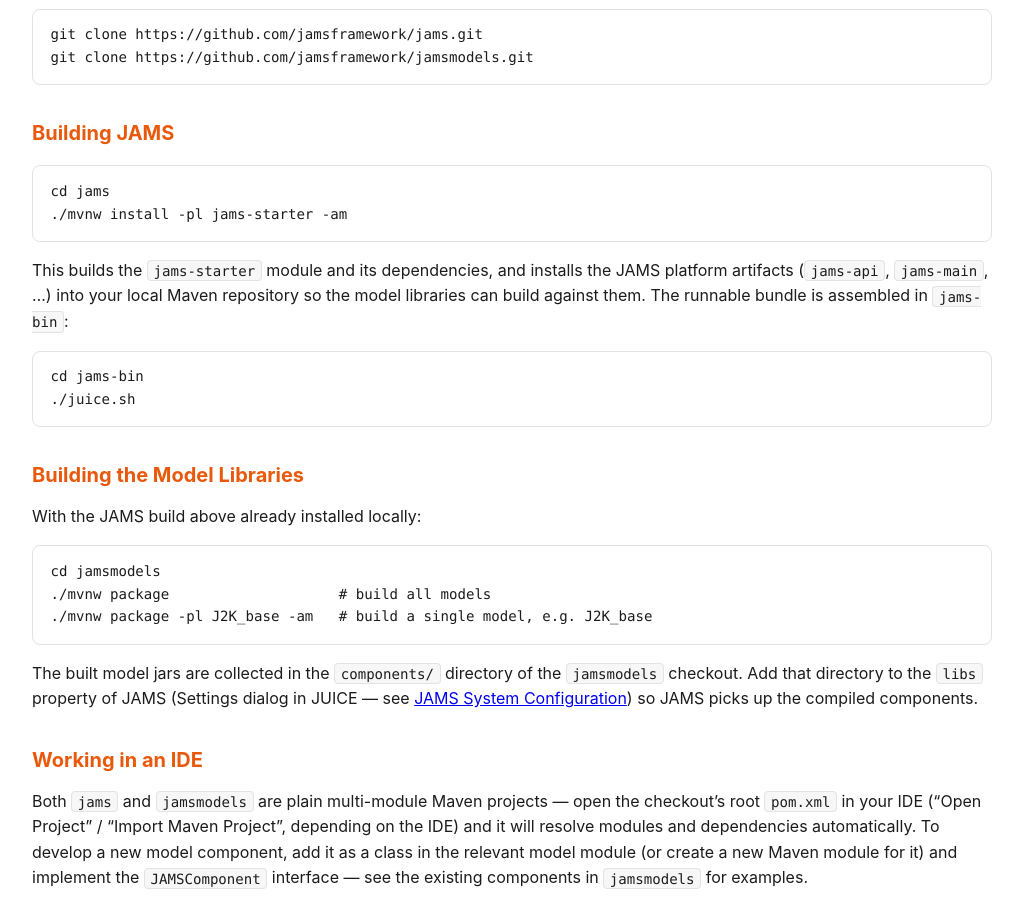
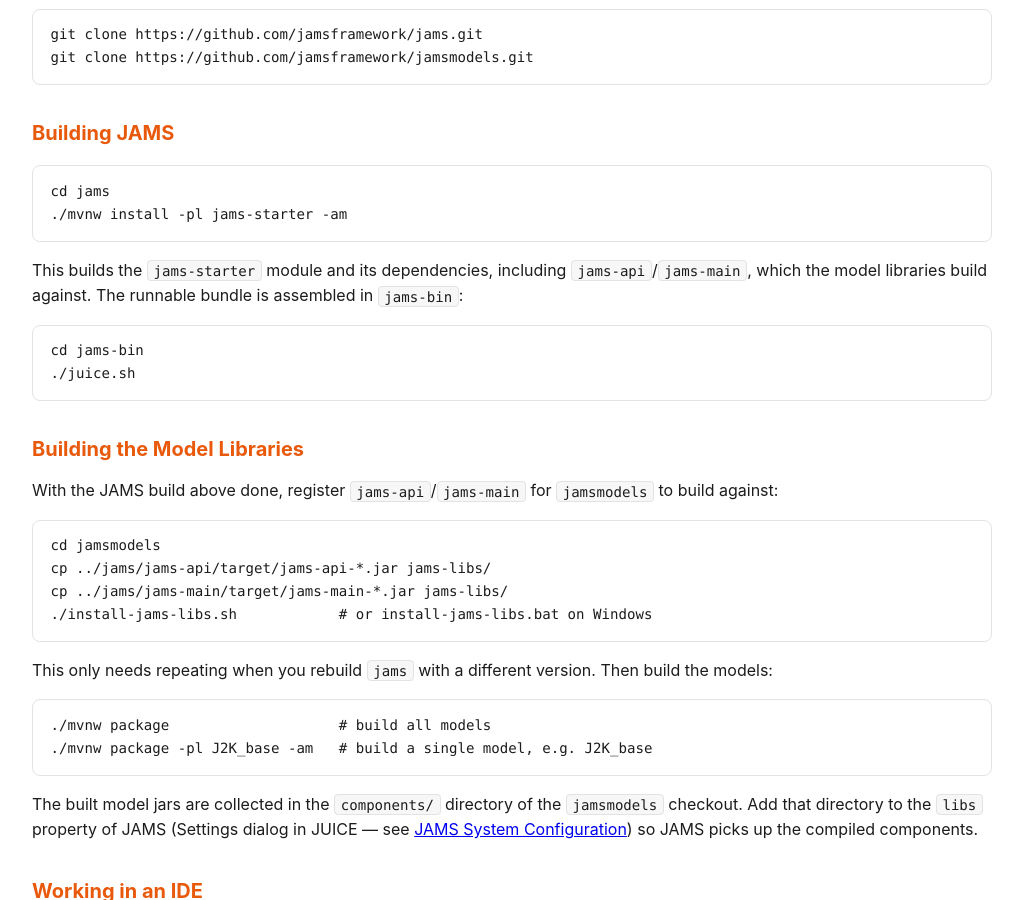
Before and after one commit to jamsframework/jamsframework.github.io, a Jekyll site: the page built from documentation/jams-config/setting-up-a-jams-development-environment/index.md, in a window 1280 px wide and 900 px high, scrolled down 670 px. Shown: the whole window, without its empty margins (128-1151 px from the left). Built offline with Jekyll 4.4.1, drawn with Linux system fonts in a browser that asks for light colours.

Commit message:
Document the jams-libs/ build prerequisite for jamsmodels

````diff
--- a/documentation/jams-config/setting-up-a-jams-development-environment/index.md
+++ b/documentation/jams-config/setting-up-a-jams-development-environment/index.md
@@ -33,7 +33,7 @@
 ./mvnw install -pl jams-starter -am
 ```
 
-This builds the `jams-starter` module and its dependencies, and installs the JAMS platform artifacts (`jams-api`, `jams-main`, …) into your local Maven repository so the model libraries can build against them. The runnable bundle is assembled in `jams-bin`:
+This builds the `jams-starter` module and its dependencies, including `jams-api`/`jams-main`, which the model libraries build against. The runnable bundle is assembled in `jams-bin`:
 
 ```
 cd jams-bin
@@ -42,10 +42,20 @@
 
 ## Building the Model Libraries
 
-With the JAMS build above already installed locally:
+With the JAMS build above done, register `jams-api`/`jams-main` for
+`jamsmodels` to build against:
 
 ```
 cd jamsmodels
+cp ../jams/jams-api/target/jams-api-*.jar jams-libs/
+cp ../jams/jams-main/target/jams-main-*.jar jams-libs/
+./install-jams-libs.sh            # or install-jams-libs.bat on Windows
+```
+
+This only needs repeating when you rebuild `jams` with a different
+version. Then build the models:
+
+```
 ./mvnw package                    # build all models
 ./mvnw package -pl J2K_base -am   # build a single model, e.g. J2K_base
 ```
````
Also changed, not shown: downloads/index.md (+3 -0 lines), index.md (+4 -2 lines).
